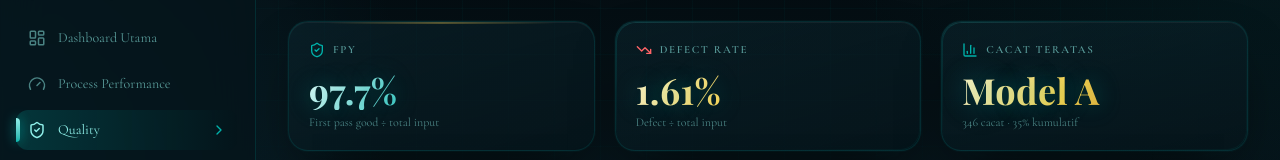
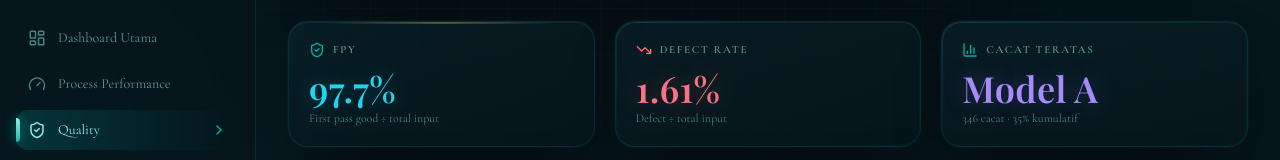
Before and after one commit to mdatagas-dev/engineering, a Next.js app: page /quality in a window 1280 px wide. Shown: the part 132-292 px from the top of the page. Built offline with nearby package versions, Linux system fonts and the light colour scheme; no server answers; a web font is replaced by a local one.

Commit message:
fix: readable KPI numbers - solid accent colors + glow, proper size

```diff
--- a/src/app/engineering/page.tsx
+++ b/src/app/engineering/page.tsx
@@ -402,7 +402,12 @@ export default function EngineeringPage() {
             <CheckCircle2 className="h-4 w-4 text-hisense" />
             <p className="text-[11px] font-semibold uppercase tracking-[0.15em]">{t("engineering.kpi.issueClosureRate")}</p>
           </div>
-          <p className="lux-gold-text font-display mt-3 text-4xl font-bold text-glow">{kpi.issueClosure.toFixed(0)}%</p>
+          <p
+            className="font-display mt-3 text-4xl font-semibold leading-none tracking-tight text-glow"
+            style={{ color: "#fb7185", textShadow: "0 0 24px #fb718555, 0 0 64px #fb718522" }}
+          >
+            {kpi.issueClosure.toFixed(0)}%
+          </p>
           <p className="mt-1 text-xs text-hisense-soft/50">{t("engineering.kpi.issueClosureSub", { closed: counts.closed, total: data.issues.length })}</p>
         </TiltPanel>
         <TiltPanel className="anim-fade-up p-5" intensity={6}>
@@ -410,7 +415,12 @@ export default function EngineeringPage() {
             <AlertTriangle className="h-4 w-4 text-red-400" />
             <p className="text-[11px] font-semibold uppercase tracking-[0.15em]">{t("engineering.kpi.overdueRate")}</p>
           </div>
-          <p className="text-hisense-gradient font-display mt-3 text-4xl font-bold text-glow">{kpi.overdueRate.toFixed(0)}%</p>
+          <p
+            className="font-display mt-3 text-4xl font-semibold leading-none tracking-tight text-glow"
+            style={{ color: "#f87171", textShadow: "0 0 24px #f8717155, 0 0 64px #f8717122" }}
+          >
+            {kpi.overdueRate.toFixed(0)}%
+          </p>
           <p className="mt-1 text-xs text-hisense-soft/50">{t("engineering.kpi.overdueRateSub", { n: counts.overdue })}</p>
         </TiltPanel>
         <TiltPanel className="anim-fade-up p-5" intensity={6}>
@@ -418,7 +428,12 @@ export default function EngineeringPage() {
             <Wrench className="h-4 w-4 text-hisense" />
             <p className="text-[11px] font-semibold uppercase tracking-[0.15em]">{t("engineering.kpi.toolAvailability")}</p>
           </div>
-          <p className="text-hisense-gradient font-display mt-3 text-4xl font-bold text-glow">{kpi.toolAvailability.toFixed(0)}%</p>
+          <p
+            className="font-display mt-3 text-4xl font-semibold leading-none tracking-tight text-glow"
+            style={{ color: "#34d399", textShadow: "0 0 24px #34d39955, 0 0 64px #34d39922" }}
+          >
+            {kpi.toolAvailability.toFixed(0)}%
+          </p>
           <p className="mt-1 text-xs text-hisense-soft/50">{t("engineering.kpi.toolAvailabilitySub")}</p>
         </TiltPanel>
         <TiltPanel className="anim-fade-up p-5" intensity={6}>
--- a/src/app/process/page.tsx
+++ b/src/app/process/page.tsx
@@ -219,7 +219,12 @@ export default function ProcessPage() {
             <Clock className="h-4 w-4 text-hisense" />
             <p className="text-[11px] font-semibold uppercase tracking-[0.15em]">{t("process.kpi.taktTime")}</p>
           </div>
-          <p className="text-hisense-gradient font-display mt-3 text-4xl font-bold text-shadow-luxe">{formatSec(kpi.taktTimeSec)}</p>
+          <p
+            className="font-display mt-3 text-4xl font-semibold leading-none tracking-tight text-shadow-luxe"
+            style={{ color: "#60a5fa", textShadow: "0 0 24px #60a5fa55, 0 0 64px #60a5fa22" }}
+          >
+            {formatSec(kpi.taktTimeSec)}
+          </p>
           <p className="mt-1 text-xs text-hisense-soft/50">{t("process.kpi.taktBenchmark")}</p>
         </TiltPanel>
         <TiltPanel className="anim-fade-up p-5" intensity={6}>
@@ -227,7 +232,12 @@ export default function ProcessPage() {
             <Timer className="h-4 w-4 text-hisense" />
             <p className="text-[11px] font-semibold uppercase tracking-[0.15em]">{t("process.kpi.cycleAchievement")}</p>
           </div>
-          <p className="text-hisense-gradient font-display mt-3 text-4xl font-bold text-shadow-luxe">{kpi.cycleTimeAchievement.toFixed(1)}%</p>
+          <p
+            className="font-display mt-3 text-4xl font-semibold leading-none tracking-tight text-shadow-luxe"
+            style={{ color: "#34d399", textShadow: "0 0 24px #34d39955, 0 0 64px #34d39922" }}
+          >
+            {kpi.cycleTimeAchievement.toFixed(1)}%
+          </p>
           <p className="mt-1 text-xs text-hisense-soft/50">{t("process.kpi.cycleVsTarget", { act: formatSec(63), tgt: formatSec(60) })}</p>
         </TiltPanel>
         <TiltPanel className="anim-fade-up p-5" intensity={6}>
--- a/src/app/quality/page.tsx
+++ b/src/app/quality/page.tsx
@@ -244,7 +244,12 @@ export default function QualityPage() {
             <ShieldCheck className="h-4 w-4 text-hisense" />
             <p className="text-[11px] font-semibold uppercase tracking-[0.15em]">{t("kpi.fpy")}</p>
           </div>
-          <p className="text-hisense-gradient font-display mt-3 text-4xl font-bold text-glow">{kpi.fpy.toFixed(1)}%</p>
+          <p
+            className="font-display mt-3 text-4xl font-semibold leading-none tracking-tight text-glow"
+            style={{ color: "#22d3ee", textShadow: "0 0 24px #22d3ee55, 0 0 64px #22d3ee22" }}
+          >
+            {kpi.fpy.toFixed(1)}%
+          </p>
           <p className="mt-1 text-xs text-hisense-soft/50">{t("quality.kpi.fpyFormula")}</p>
         </TiltPanel>
         <TiltPanel className="anim-fade-up p-5" intensity={6}>
@@ -252,7 +257,12 @@ export default function QualityPage() {
             <TrendingDown className="h-4 w-4 text-red-400" />
             <p className="text-[11px] font-semibold uppercase tracking-[0.15em]">{t("quality.kpi.defectRate")}</p>
           </div>
-          <p className="lux-gold-text font-display mt-3 text-4xl font-bold text-glow">{kpi.defectRate.toFixed(2)}%</p>
+          <p
+            className="font-display mt-3 text-4xl font-semibold leading-none tracking-tight text-glow"
+            style={{ color: "#fb7185", textShadow: "0 0 24px #fb718555, 0 0 64px #fb718522" }}
+          >
+            {kpi.defectRate.toFixed(2)}%
+          </p>
           <p className="mt-1 text-xs text-hisense-soft/50">{t("quality.kpi.defectFormula")}</p>
         </TiltPanel>
         <TiltPanel className="anim-fade-up p-5" intensity={6}>
@@ -260,7 +270,12 @@ export default function QualityPage() {
             <BarChart3 className="h-4 w-4 text-hisense" />
             <p className="text-[11px] font-semibold uppercase tracking-[0.15em]">{t("quality.kpi.topDefect")}</p>
           </div>
-          <p className="lux-gold-text font-display mt-3 text-4xl font-bold text-glow">{pareto[0]?.model}</p>
+          <p
+            className="font-display mt-3 text-4xl font-semibold leading-none tracking-tight text-glow"
+            style={{ color: "#a78bfa", textShadow: "0 0 24px #a78bfa55, 0 0 64px #a78bfa22" }}
+          >
+            {pareto[0]?.model}
+          </p>
           <p className="mt-1 text-xs text-hisense-soft/50">{t("quality.kpi.topDefectSub", { n: pareto[0]?.defects ?? 0, p: pareto[0]?.cumulativePct.toFixed(0) ?? 0 })}</p>
         </TiltPanel>
       </div>
--- a/src/app/setup/page.tsx
+++ b/src/app/setup/page.tsx
@@ -250,7 +250,10 @@ export default function SetupPage() {
             <Target className="h-4 w-4 text-hisense" />
             <p className="text-[11px] font-semibold uppercase tracking-[0.15em]">{t("setup.kpi.avgStandard")}</p>
           </div>
-          <p className="text-hisense-gradient font-display mt-3 text-4xl font-bold text-shadow-luxe">
+          <p
+            className="font-display mt-3 text-4xl font-semibold leading-none tracking-tight text-shadow-luxe"
+            style={{ color: "#fbbf24", textShadow: "0 0 24px #fbbf2455, 0 0 64px #fbbf2422" }}
+          >
             {summary.avgStd.toFixed(1)}<span className="text-lg"> {t("common.unit.min")}</span>
           </p>
           <p className="mt-1 text-xs text-hisense-soft/50">{t("setup.kpi.avgStandardSub")}</p>
--- a/src/components/kpi-card.tsx
+++ b/src/components/kpi-card.tsx
@@ -114,10 +114,17 @@ export function KpiCard({
               <p className="lux-eyebrow">{label}</p>
               <p
                 className={cn(
-                  "font-display mt-2.5 text-[2.4rem] font-bold leading-none tracking-tight",
-                  alert === "warning" ? "lux-gold-text" : "text-hisense-gradient",
-                  "text-shadow-luxe"
+                  "font-display mt-2.5 text-[2.6rem] font-semibold leading-none tracking-tight",
+                  alert === "warning" && "lux-gold-text"
                 )}
+                style={
+                  alert === "warning"
+                    ? undefined
+                    : {
+                        color: a.hex,
+                        textShadow: `0 0 24px ${a.hex}55, 0 0 64px ${a.hex}22`,
+                      }
+                }
               >
                 {display}
               </p>
```
